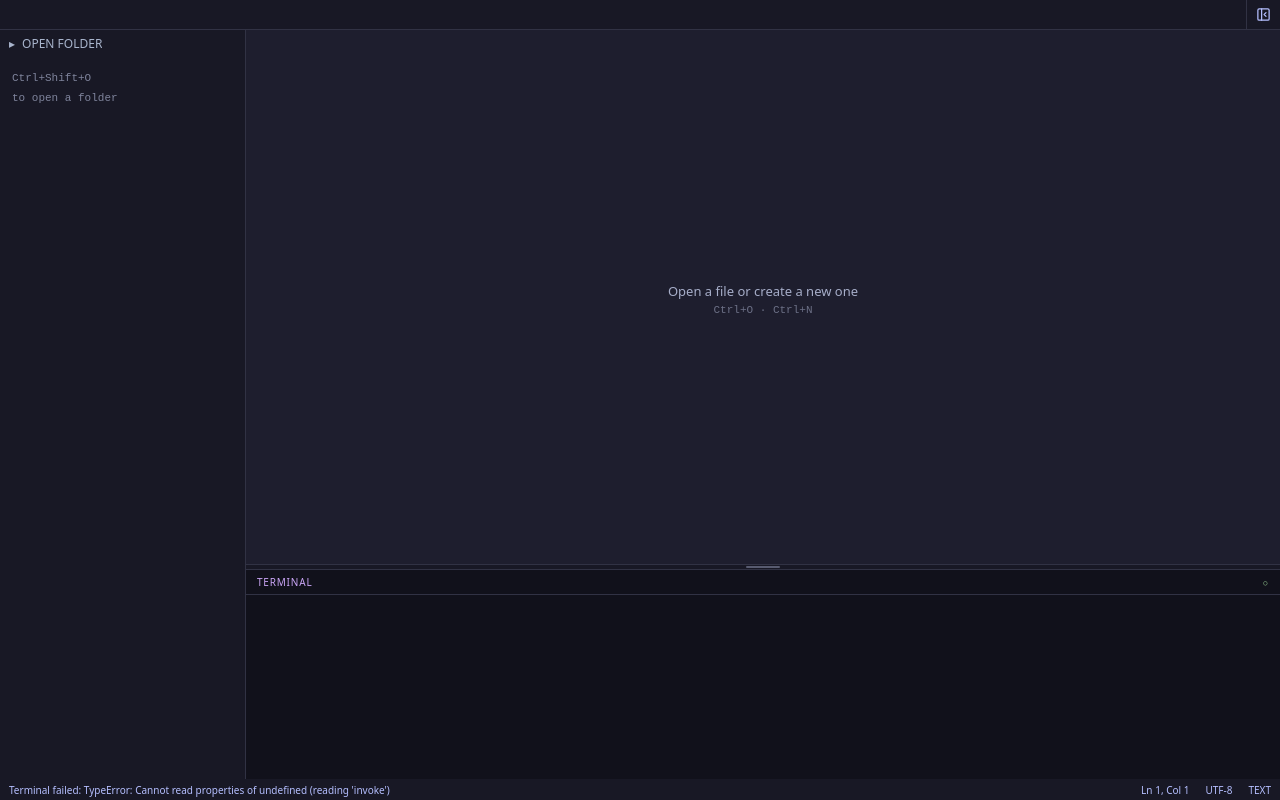
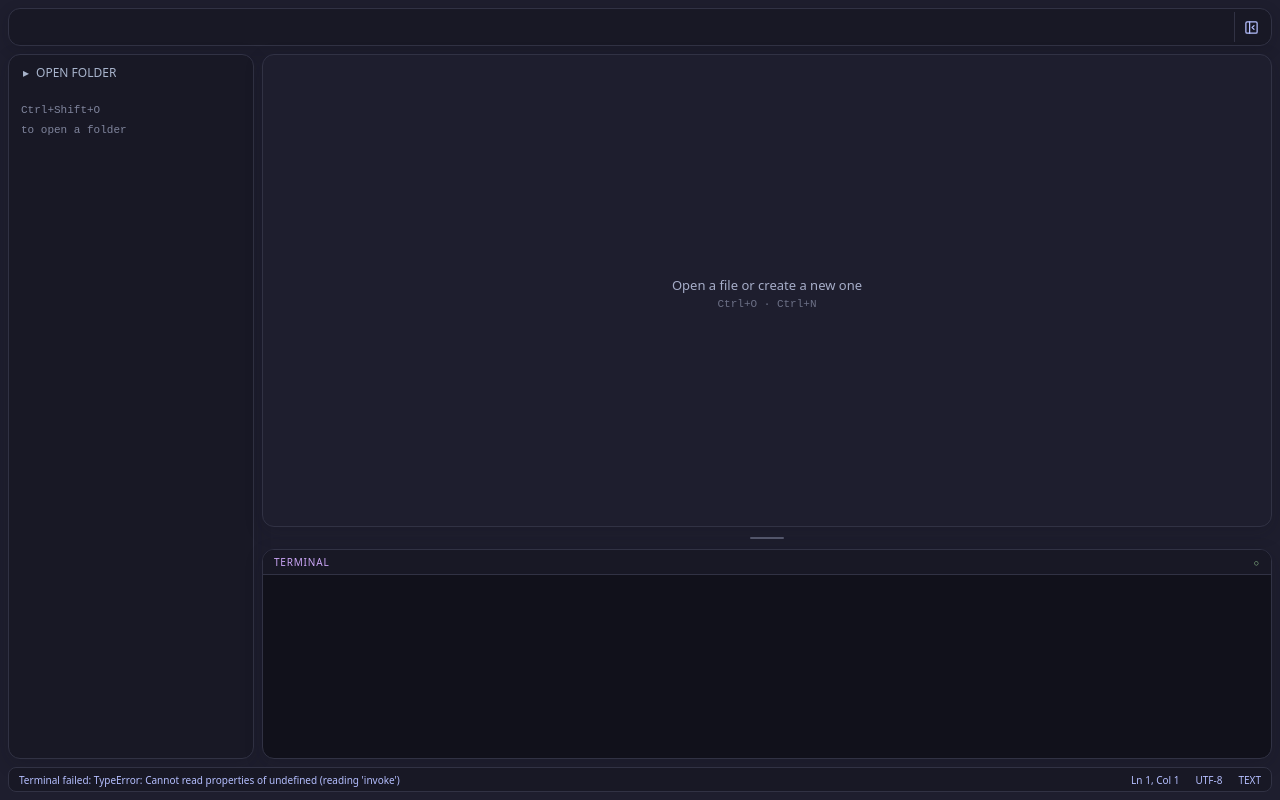
Before and after one commit to Abhishek6579/CodeEditor, a React (Vite) app: page / in a window 1280 px wide. Built offline with nearby package versions, Linux system fonts and the light colour scheme.

Commit message:
Use separated rounded panels for editor layout

```diff
--- a/src/style.css
+++ b/src/style.css
@@ -33,12 +33,15 @@ button {
 }
 
 .tabs {
-  height: 30px;
+  height: 38px;
   flex: none;
   display: flex;
   align-items: stretch;
+  margin: 8px 8px 0;
+  padding: 3px;
   background: #181825;
-  border-bottom: 1px solid #313244;
+  border: 1px solid #313244;
+  border-radius: 12px;
   overflow: hidden;
 }
 
@@ -52,12 +55,13 @@ button {
   gap: 8px;
   cursor: pointer;
   color: #a6adc8;
-  border-right: 1px solid #3c4253;
+  border-right: 0;
+  border-radius: 8px;
   font-size: 12px;
 }
 
 .tab.active {
-  background: #181825;
+  background: #313244;
   color: #cdd6f4;
 }
 
@@ -105,6 +109,8 @@ button {
   flex: 1;
   min-height: 0;
   display: flex;
+  gap: 8px;
+  padding: 8px;
 }
 
 .explorer {
@@ -114,7 +120,8 @@ button {
   display: flex;
   flex-direction: column;
   background: #181825;
-  border-right: 1px solid #313244;
+  border: 1px solid #313244;
+  border-radius: 12px;
   overflow: auto;
 }
 
@@ -173,12 +180,16 @@ button {
   min-height: 0;
   display: flex;
   flex-direction: column;
+  gap: 7px;
 }
 .editor-host {
   flex: 1;
   min-height: 0;
   overflow: hidden;
   position: relative;
+  background: #1e1e2e;
+  border: 1px solid #313244;
+  border-radius: 12px;
 }
 .cm-editor { height: 100%; }
 .cm-scroller { overflow: auto; }
@@ -205,15 +216,14 @@ button {
 }
 
 .terminal-resize {
-  height: 5px;
+  height: 8px;
   flex: none;
   cursor: row-resize;
   display: grid;
   place-items: center;
-  background: #181825;
-  border-top: 1px solid #313244;
+  background: transparent;
 }
-.terminal-resize:hover { background: #45475a; }
+.terminal-resize:hover { background: transparent; }
 .terminal-resize span {
   height: 2px;
   width: 34px;
@@ -226,7 +236,9 @@ button {
   display: flex;
   flex-direction: column;
   background: #11111b;
-  border-top: 1px solid #45475a;
+  border: 1px solid #313244;
+  border-radius: 12px;
+  overflow: hidden;
 }
 .terminal-heading {
   height: 25px;
@@ -250,13 +262,16 @@ button {
 .xterm-viewport { overflow-y: auto !important; }
 
 .statusbar {
-  height: 21px;
+  height: 25px;
   flex: none;
   display: flex;
   align-items: center;
   justify-content: space-between;
-  padding: 0 9px;
+  margin: 0 8px 8px;
+  padding: 0 10px;
   background: #181825;
+  border: 1px solid #313244;
+  border-radius: 8px;
   color: #b4befe;
   font-size: 10px;
 }
@@ -276,9 +291,20 @@ button:focus-visible { outline: 1px solid #b4befe; outline-offset: -2px; }
 .sidebar-toggle { color: #b4befe; }
 .sidebar-toggle:hover { background: #313244; color: #cba6f7; }
 .tree-entry:hover { background: #242438; }
-.terminal-resize { background: #181825; border-top-color: #313244; }
-.terminal-resize:hover { background: #313244; }
+.terminal-resize { background: transparent; border-top: 0; }
+.terminal-resize:hover span { background: #b4befe; }
 .terminal-resize span { background: #585b70; }
-.terminal-panel { background: #11111b; border-top-color: #313244; }
+.terminal-panel { background: #11111b; border-color: #313244; }
 .terminal-heading { color: #cba6f7; border-bottom-color: #313244; }
 .statusbar { background: #181825; color: #b4befe; }
+
+/* Rounded, separated workspace surfaces */
+.tabs { box-shadow: 0 4px 14px #11111b33; }
+.explorer, .editor-host, .terminal-panel {
+  box-shadow: 0 5px 18px #11111b30;
+}
+.explorer-root { border-radius: 9px; margin: 4px 5px 3px; }
+.tree-entry { border-radius: 5px; width: calc(100% - 8px); margin: 0 4px; }
+.terminal-heading { background: #181825; }
+.terminal-resize span { transition: background-color 120ms ease, width 120ms ease; }
+.terminal-resize:hover span { width: 48px; background: #b4befe; }
```
